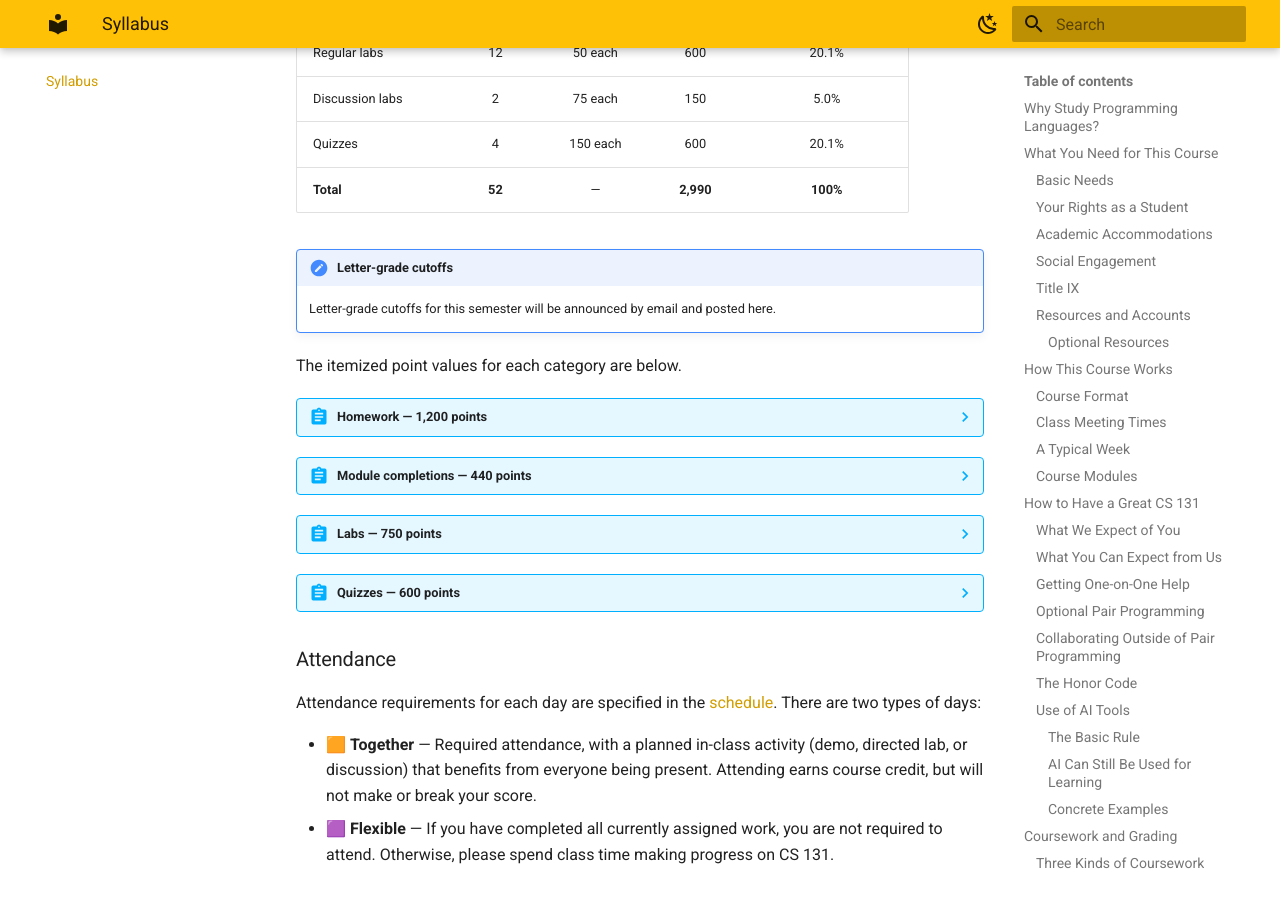
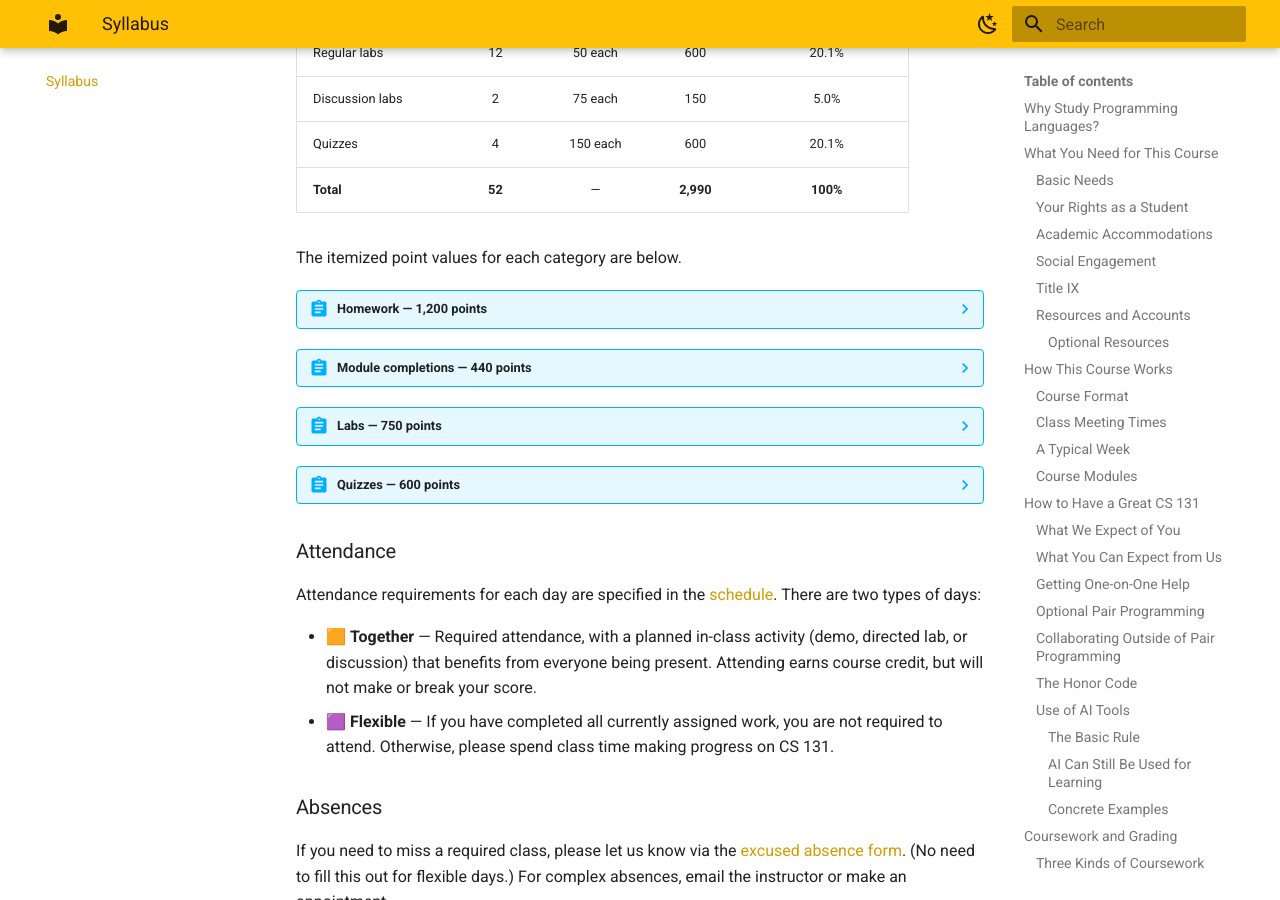
Before and after one commit to lbang-hmc/cs-131-website, an MkDocs documentation site: the page built from content/syllabus.md, in a window 1280 px wide and 900 px high, scrolled down 10434 px. Built offline with MkDocs 1.6.1 and Material for MkDocs 9.7.7, drawn with Linux system fonts in a browser that asks for light colours.

Commit message:
Remove letter-grade cutoffs note from syllabus
Co-Authored-By: Claude Sonnet 5 <noreply@anthropic.com>
Claude-Session: https://claude.ai/code/session_01W5JdZqt3Whc8ViMucnnZcZ

```diff
--- a/content/syllabus.md
+++ b/content/syllabus.md
@@ -282,9 +282,6 @@ Your course grade is based on **2,990 points** across 52 submissions, in five ca
 | Quizzes | 4 | 150 each | 600 | 20.1% |
 | **Total** | **52** | — | **2,990** | **100%** |
 
-!!! note "Letter-grade cutoffs"
-    Letter-grade cutoffs for this semester will be announced by email and posted here.
-
 The itemized point values for each category are below.
 
 ??? abstract "Homework — 1,200 points"
```
